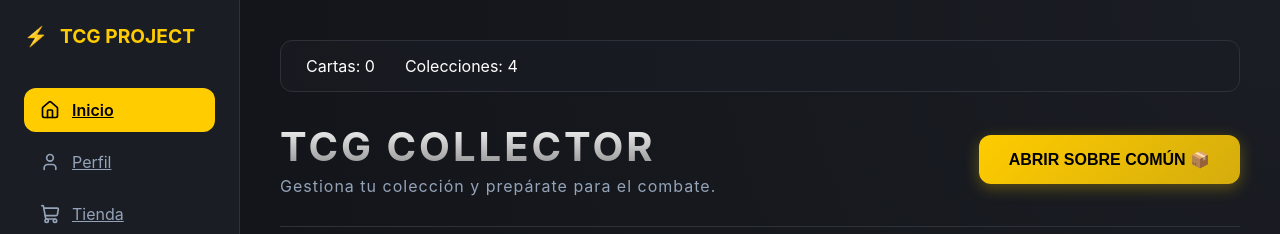
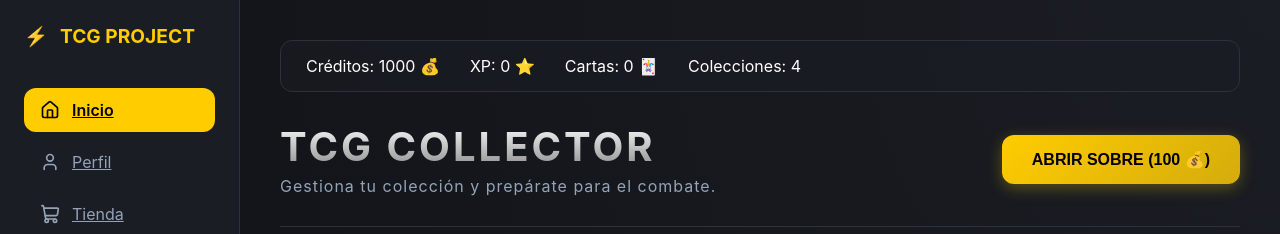
Before and after one commit to jotaFil98/TCG-Project, a React (Create React App) app in the folder Frontend/: page / in a window 1280 px wide. Shown: the top 234 px of the page. Built offline with nearby package versions, Linux system fonts and the light colour scheme.

Commit message:
pasar de state a localstorage en Home

```diff
--- a/Frontend/src/pages/Home.jsx
+++ b/Frontend/src/pages/Home.jsx
@@ -3,54 +3,58 @@ import { Link } from 'react-router-dom';
 import Carta from '../components/Carta.jsx';
 
 function Home() {
-    const [misCartas, setMisCartas] = useState([]);
+    // Estado persistente: Se carga de localStorage al iniciar
+    const [gameData, setGameData] = useState(() => {
+        const saved = localStorage.getItem('tcgGameData');
+        return saved ? JSON.parse(saved) : {
+            credits: 1000,
+            xp: 0,
+            collection: []
+        };
+    });
+
+    // Guardado automático cada vez que gameData cambia
+    useEffect(() => {
+        localStorage.setItem('tcgGameData', JSON.stringify(gameData));
+    }, [gameData]);
+
     const [cargando, setCargando] = useState(false);
     const [tiempoRestante, setTiempoRestante] = useState(0);
     const [isOpening, setIsOpening] = useState(false);
     const [cartasRecibidas, setCartasRecibidas] = useState([]);
-
-    // ¡AQUÍ ESTABA EL PROBLEMA! Faltaba esta línea:
     const [flipped, setFlipped] = useState([false, false, false, false]);
 
-    // Definición única y correcta de colecciones
     const colecciones = [
-        {
-            id: 1,
-            nombre: "Boku no hero coleccion",
-            total: 30,
-            actuales: 0,
-            img: "/assets/colecciones/coleccion1.png"
-        },
-        {
-            id: 2,
-            nombre: "Isa colecttion",
-            total: 20,
-            actuales: 0,
-            img: "/assets/colecciones/coleccion2.png"
-        },
-        {
-            id: 3,
-            nombre: "Ana colecttion",
-            total: 20,
-            actuales: 0,
-            img: "/assets/colecciones/coleccion3.png"
-        },
-        {
-            id: 4,
-            nombre: "Jhons Randoms",
-            total: 30,
-            actuales: 0,
-            img: "/assets/colecciones/coleccion4.png"
-        }
+        { id: 1, nombre: "Boku no hero coleccion", total: 30, actuales: 0, img: "/assets/colecciones/coleccion1.png" },
+        { id: 2, nombre: "Isa colecttion", total: 20, actuales: 0, img: "/assets/colecciones/coleccion2.png" },
+        { id: 3, nombre: "Ana colecttion", total: 20, actuales: 0, img: "/assets/colecciones/coleccion3.png" },
+        { id: 4, nombre: "Jhons Randoms", total: 30, actuales: 0, img: "/assets/colecciones/coleccion4.png" }
     ];
 
     const abrirSobre = () => {
+        // Validar créditos
+        if (gameData.credits < 100) {
+            alert("¡No tienes suficientes créditos!");
+            return;
+        }
+
         setCargando(true);
-        // Simulamos que recibimos 4 cartas después de 2 segundos
         setTimeout(() => {
             setCargando(false);
-            setIsOpening(true); // Abrimos el modal
-            setCartasRecibidas([1, 2, 3, 4]); // Aquí luego pondrás tus cartas reales
+            setIsOpening(true);
+
+            // Simulamos 4 cartas aleatorias
+            const nuevasCartas = [Math.floor(Math.random()*100), Math.floor(Math.random()*100), Math.floor(Math.random()*100), Math.floor(Math.random()*100)];
+
+            // Actualizamos el estado persistente
+            setGameData(prev => ({
+                ...prev,
+                credits: prev.credits - 100, // Descontar 100 créditos
+                xp: prev.xp + 10,           // Sumar 10 XP
+                collection: [...prev.collection, ...nuevasCartas] // Agregar a colección
+            }));
+
+            setCartasRecibidas(nuevasCartas);
             setTiempoRestante(300);
         }, 2000);
     };
@@ -74,11 +78,12 @@ function Home() {
         setFlipped(newFlipped);
     };
 
-
     return (
         <main className="home-dashboard">
             <div className="stats-bar">
-                <span>Cartas: {misCartas.length}</span>
+                <span>Créditos: {gameData.credits} 💰</span>
+                <span>XP: {gameData.xp} ⭐</span>
+                <span>Cartas: {gameData.collection.length} 🃏</span>
                 <span>Colecciones: {colecciones.length}</span>
             </div>
 
@@ -91,11 +96,11 @@ function Home() {
                 <button
                     onClick={abrirSobre}
                     className="boton-sobre-epic"
-                    disabled={cargando || tiempoRestante > 0}
+                    disabled={cargando || tiempoRestante > 0 || gameData.credits < 100}
                 >
                     {tiempoRestante > 0
                         ? `DISPONIBLE EN ${formatearTiempo(tiempoRestante)}`
-                        : (cargando ? "ABRIENDO..." : "ABRIR SOBRE COMÚN 📦")}
+                        : (cargando ? "ABRIENDO..." : "ABRIR SOBRE (100 💰)")}
                 </button>
             </header>
 
@@ -112,8 +117,6 @@ function Home() {
                     {colecciones.map(col => (
                         <Link to={`/coleccion/${col.id}`} key={col.id} className="collection-card">
                             <img src={col.img} alt={col.nombre} className="collection-image" />
-
-                            {/* Todo el texto debe estar dentro de este div */}
                             <div className="collection-info">
                                 <h3>{col.nombre}</h3>
                                 <p>{col.actuales}/{col.total} cartas</p>
@@ -136,7 +139,7 @@ function Home() {
                                 >
                                     <div className="flip-card-inner">
                                         <div className="card-front">?</div>
-                                        <div className="card-back">CARTA {c}</div> {/* Aquí irá tu componente Carta */}
+                                        <div className="card-back">ID: {c}</div>
                                     </div>
                                 </div>
                             ))}
```
